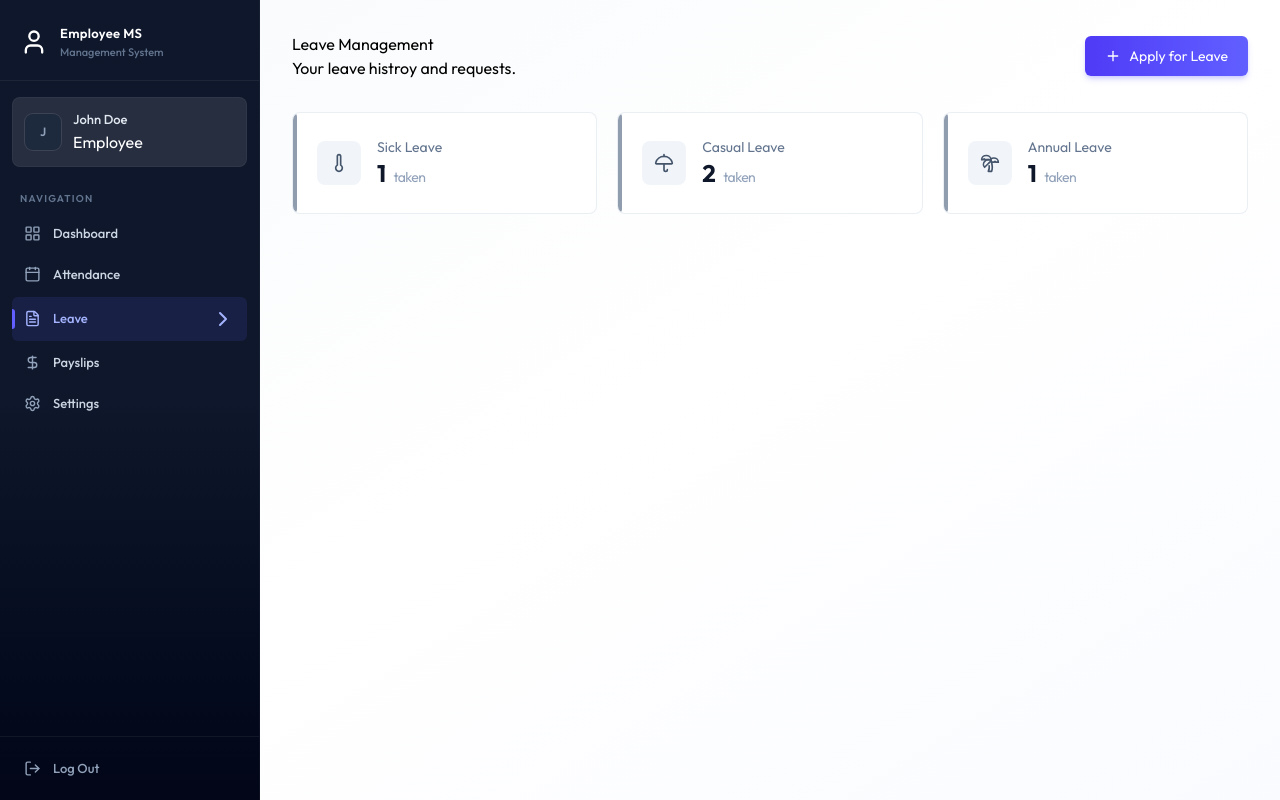
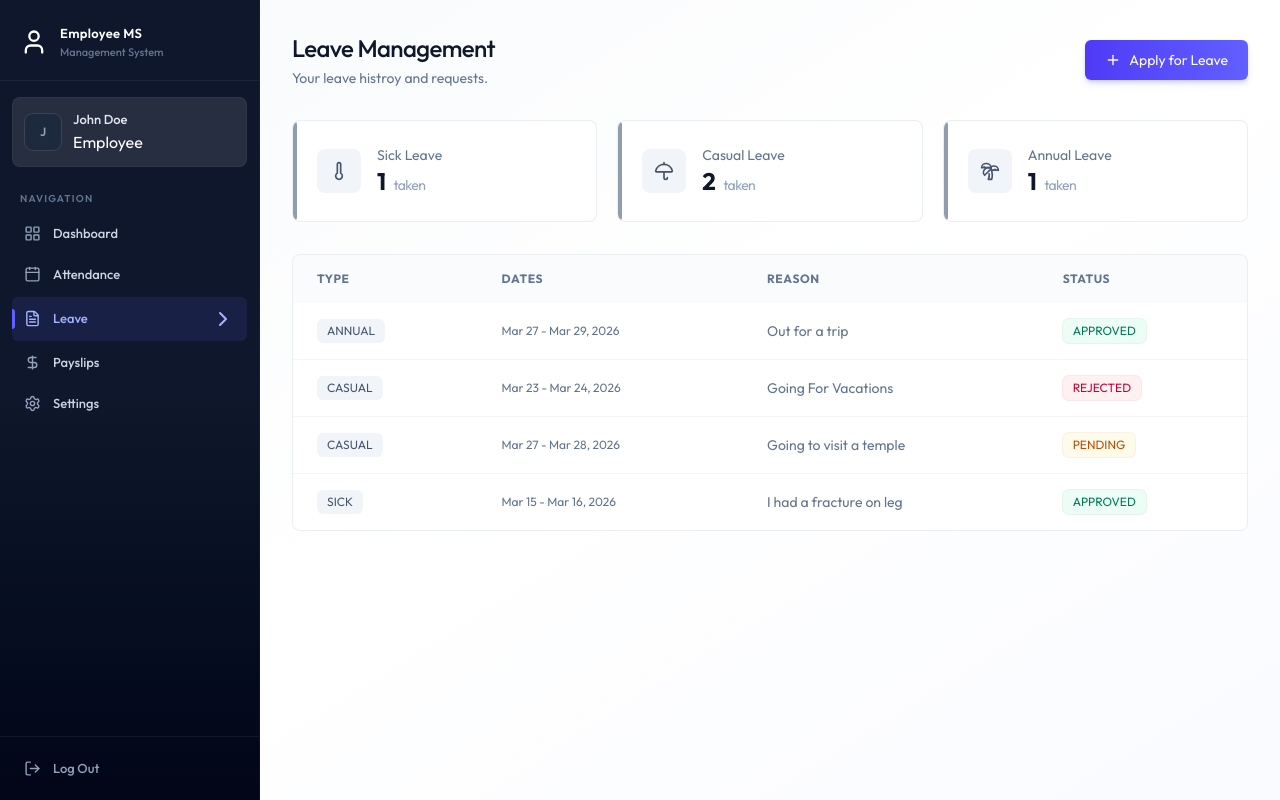
Before and after one commit to Moeen999/fs-ems, a React (Vite) app in the folder client/: page /leave in a window 1280 px wide. Built offline with nearby package versions, Linux system fonts and the light colour scheme.

Commit message:
feat: add LeaveHistory component for displaying leave applications

```diff
--- /dev/null
+++ b/client/src/components/leave/LeaveHistory.jsx
@@ -0,0 +1,126 @@
+import { format } from "date-fns";
+import { Check, Loader2, X } from "lucide-react";
+import { useState } from "react";
+
+const LeaveHistory = ({ leaves, isAdmin, onUpdate }) => {
+  const [processing, setProcessing] = useState(null);
+
+  const handleStatusUpdate = async (id, status) => {
+    setProcessing(id);
+  };
+
+  return (
+    <div className="card overflow-hidden">
+      <div className="overflow-x-auto">
+        <table className="table-modern">
+          <thead>
+            <tr>
+              {isAdmin && <th>Employee</th>}
+              <th>Type</th>
+              <th>Dates</th>
+              <th>Reason</th>
+              <th>Status</th>
+              {isAdmin && <th className="text-center">Actions</th>}
+            </tr>
+          </thead>
+
+          <tbody>
+            {leaves.length === 0 ? (
+              <tr>
+                <td
+                  className="text-center py-12 text-slate-400"
+                  colSpan={isAdmin ? 6 : 4}
+                >
+                  No leave applications found
+                </td>
+              </tr>
+            ) : (
+              leaves.map((leave) => {
+                return (
+                  <tr key={leave?._id || leave?.id}>
+                    {isAdmin && (
+                      <td className="text-slate-900">
+                        {leave.employee?.firstName}
+                        {leave.employee?.lastName}
+                      </td>
+                    )}
+
+                    <td>
+                      <span className="badge bg-slate-100 text-slate-600">
+                        {leave.type}
+                      </span>
+                    </td>
+
+                    <td className="text-xs text-slate-500">
+                      {format(new Date(leave.startDate), "MMM dd")} -{" "}
+                      {format(new Date(leave.endDate), "MMM dd, yyyy")}
+                    </td>
+
+                    <td
+                      className="max-w-xs truncate text-slate-500"
+                      title={leave.reason}
+                    >
+                      {leave.reason}
+                    </td>
+
+                    <td className="">
+                      <span
+                        className={`badge ${leave.status === "APPROVED" ? "badge-success" : leave.status === "REJECTED" ? "badge-danger" : "badge-warning"}`}
+                      >
+                        {leave.status}
+                      </span>
+                    </td>
+
+                    {isAdmin && (
+                      <td>
+                        {leave.status === "PENDING" && (
+                          <div className="flex justify-center gap-2">
+                            <button
+                              onClick={() =>
+                                handleStatusUpdate(
+                                  leave._id || leave.id,
+                                  "APPROVED",
+                                )
+                              }
+                              disabled={!!processing}
+                              className="p-1.5 rounded-md bg-emerald-50 text-emerald-600 hover:bg-emerald-100 transition-colors"
+                            >
+                              {processing === (leave._id || leave.id) ? (
+                                <Loader2 className="animate-spin w-4 h-4" />
+                              ) : (
+                                <Check className="w-4 h-4" />
+                              )}
+                            </button>
+
+                            <button
+                              onClick={() =>
+                                handleStatusUpdate(
+                                  leave._id || leave.id,
+                                  "REJECTED",
+                                )
+                              }
+                              disabled={!!processing}
+                              className="p-1.5 rounded-md bg-rose-50 text-rose-600 hover:bg-rose-100 transition-colors"
+                            >
+                              {processing === (leave._id || leave.id) ? (
+                                <Loader2 className="animate-spin w-4 h-4" />
+                              ) : (
+                                <X className="w-4 h-4" />
+                              )}
+                            </button>
+                          </div>
+                        )}
+                      </td>
+                    )}
+                  </tr>
+                );
+              })
+            )}
+          </tbody>
+        </table>
+      </div>
+    </div>
+  );
+};
+
+export default LeaveHistory;
--- a/client/src/pages/Leave.jsx
+++ b/client/src/pages/Leave.jsx
@@ -7,6 +7,7 @@ import {
   ThermometerIcon,
   UmbrellaIcon,
 } from "lucide-react";
+import LeaveHistory from "../components/leave/LeaveHistory";
 
 const Leave = () => {
   const [leaves, setLeaves] = useState([]);
@@ -43,8 +44,8 @@ const Leave = () => {
     <div className="animate-fade-in">
       <div className="flex flex-col sm:flex-row justify-between items-start sm:items-center gap-4 mb-8">
         <div>
-          <h1>Leave Management</h1>
-          <p>
+          <h1 className="page-title">Leave Management</h1>
+          <p className="page-subtitle">
             {isAdmin
               ? "Manage Leave Application"
               : "Your leave histroy and requests."}
@@ -85,6 +86,8 @@ const Leave = () => {
           ))}
         </div>
       )}
+
+      <LeaveHistory isAdmin={isAdmin} leaves={leaves} onUpdate={fetchLeaves} />
     </div>
   );
 };
```
